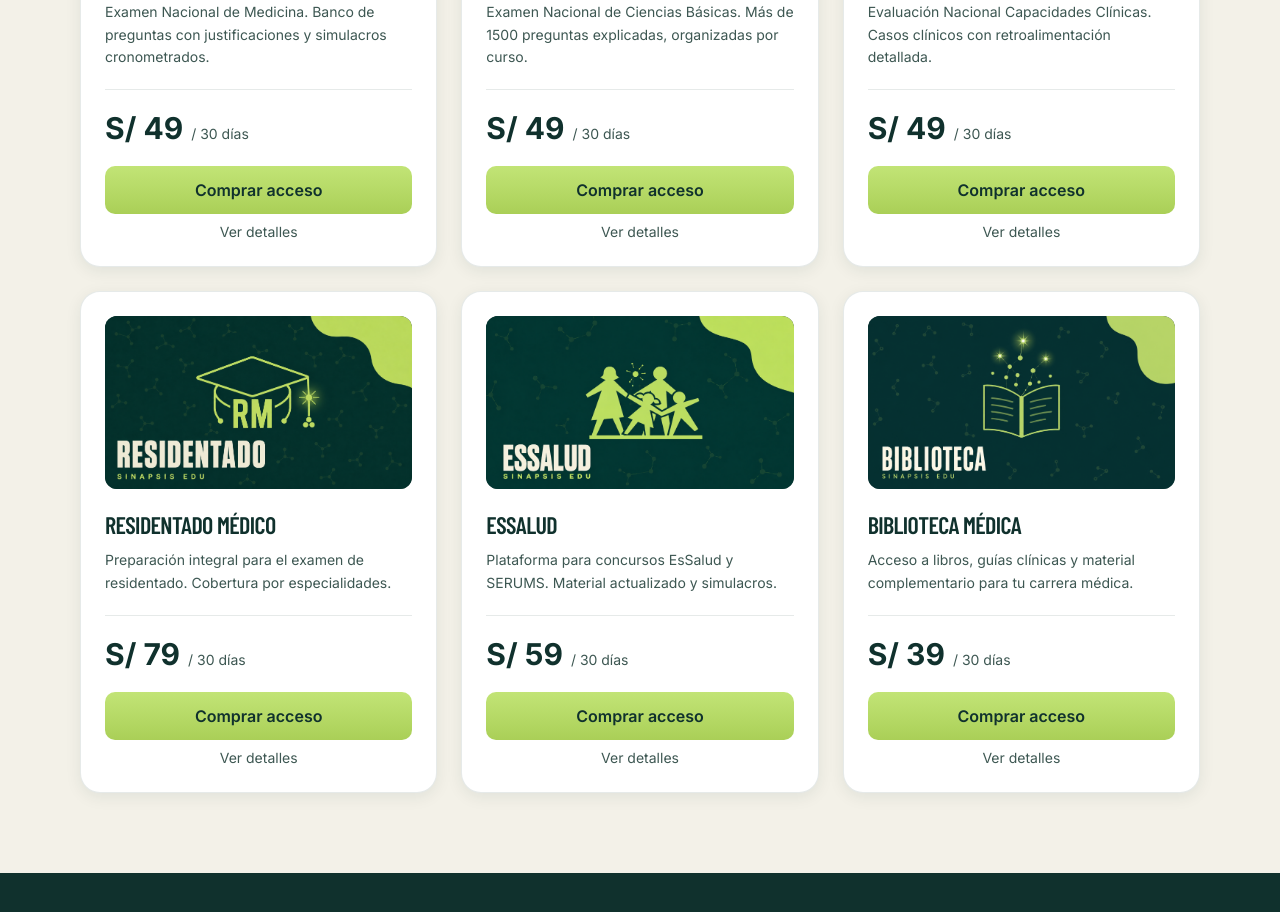
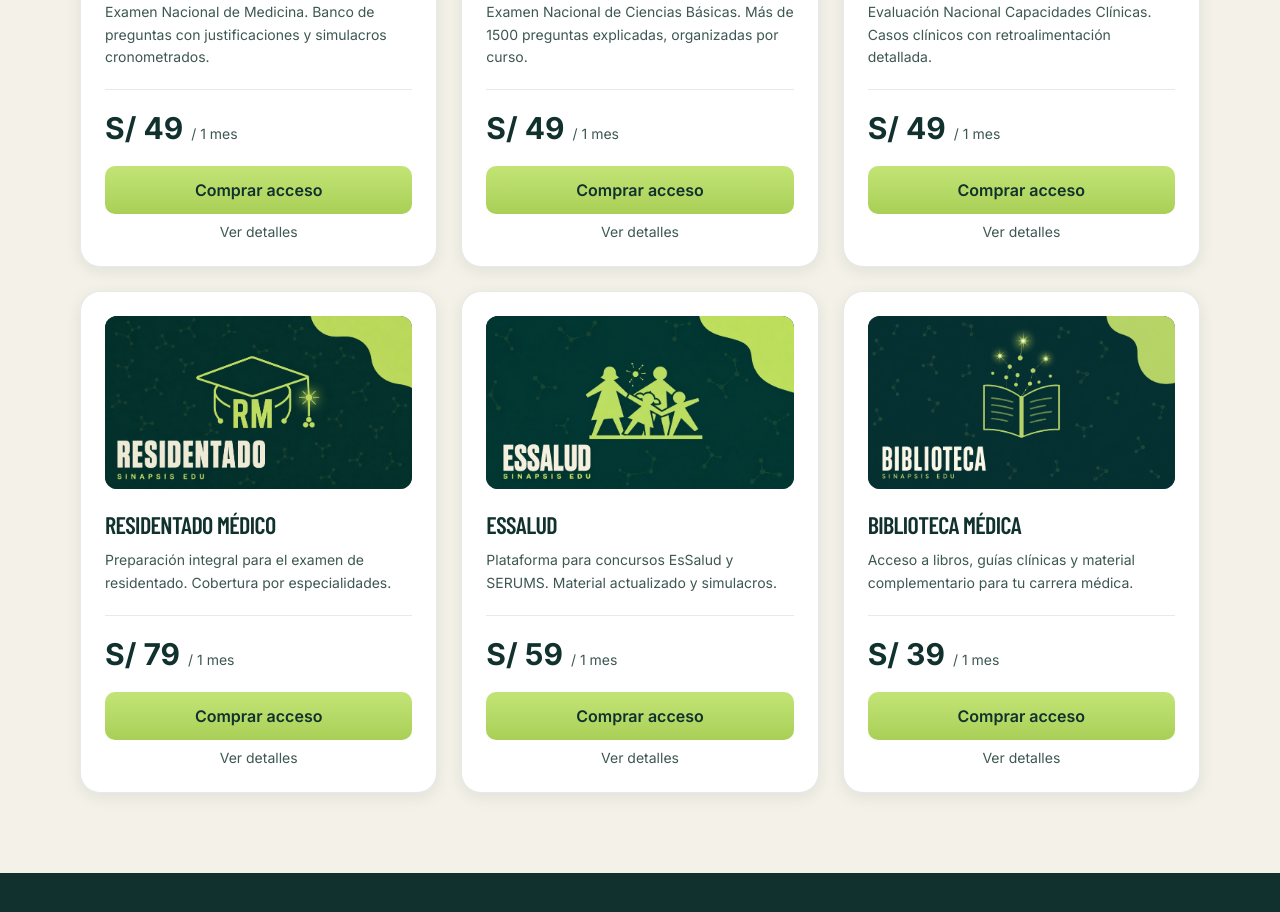
Before and after one commit to Canazachyub/sinapsis-edu, a React (Vite) app in the folder frontend/: page / in a window 1280 px wide. Shown: the part 1600-2512 px from the top of the page. Built offline with nearby package versions, Linux system fonts and the light colour scheme; no server answers; a web font is replaced by a local one.

Commit message:
feat: mascarar titular + soporte iconos para anatomia/cto + formato duracion (1 mes/1 año)

```diff
--- a/frontend/src/components/PlataformaCard.tsx
+++ b/frontend/src/components/PlataformaCard.tsx
@@ -1,6 +1,7 @@
 import { useState } from 'react';
 import { Link } from 'react-router-dom';
 import {
+  Bone,
   BookOpen,
   Building2,
   GraduationCap,
@@ -17,7 +18,20 @@
   rm: GraduationCap,
   essalud: Building2,
   biblioteca: Library,
+  anatomia: Bone,
+  cto: GraduationCap,
 };
+
+function formatDuracion(dias: number): string {
+  if (dias >= 360) return '1 año';
+  if (dias >= 180) return '6 meses';
+  if (dias === 90) return '3 meses';
+  if (dias === 60) return '2 meses';
+  if (dias === 30) return '1 mes';
+  if (dias === 15) return '15 días';
+  if (dias === 7) return '1 semana';
+  return `${dias} días`;
+}
 
 export interface PlataformaCardData {
   slug: string;
@@ -59,7 +73,7 @@
       <div className="my-5 border-t border-jungle/10" />
       <div className="flex items-baseline gap-2">
         <span className="text-3xl font-bold text-jungle">S/ {data.precio}</span>
-        <span className="text-sm text-jungle-light">/ {data.duracion_dias} días</span>
+        <span className="text-sm text-jungle-light">/ {formatDuracion(data.duracion_dias)}</span>
       </div>
       <div className="mt-5 flex flex-col gap-2">
         <Link to={`/compra/${data.slug}`} className="btn-primary w-full">Comprar acceso</Link>
--- a/frontend/src/config/pago.ts
+++ b/frontend/src/config/pago.ts
@@ -4,7 +4,12 @@
  * NO commitear cambios de IDs reales — usar .env si se vuelven sensibles.
  */
 
-export const TITULAR = 'Yubert Fernando Canaza Chique';
+/**
+ * Titular enmascarado: ocultamos el segundo nombre y apellido materno
+ * en la UI pública. El nombre completo vive solo en los registros
+ * bancarios; el alumno reconoce al titular por las iniciales visibles.
+ */
+export const TITULAR = 'Yubert *** Canaza ****';
 
 export const YAPE = {
   titular: TITULAR,
@@ -22,7 +27,7 @@
 } as const;
 
 export const BINANCE = {
-  titular: 'Yubert Canaza Chique',
+  titular: TITULAR,
   payId: 'User-c8086',
   redes: ['BEP20', 'TRC20'] as const,
   moneda: 'USDT (Tether)',
```
